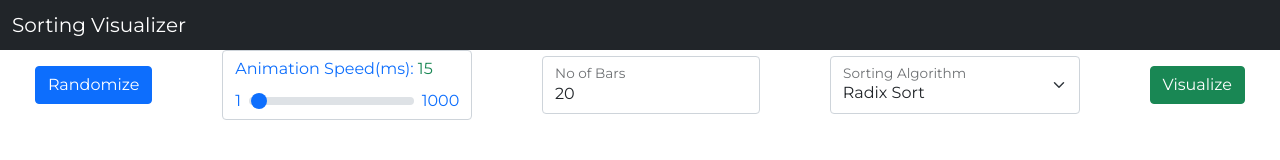
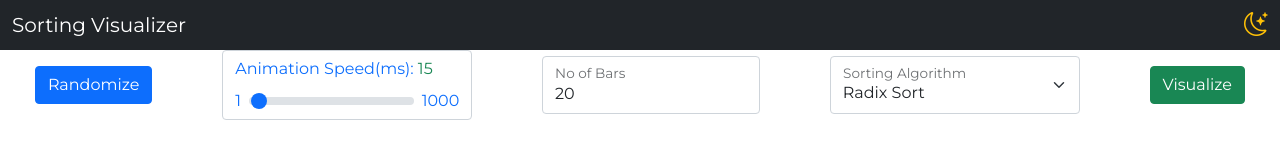
Before and after one commit to The-SP/Visualizer, a React (Create React App) app: page / in a window 1280 px wide. Shown: the top 160 px of the page. Built offline with nearby package versions, Linux system fonts and the light colour scheme.

Commit message:
Add dark theme toggle option and use bootstrap-icon

```diff
--- a/public/index.html
+++ b/public/index.html
@@ -19,6 +19,8 @@
     <link href='https://fonts.googleapis.com/css?family=Montserrat' rel='stylesheet'>
     <!-- Bootstrap -->
     <link href="https://cdn.jsdelivr.net/npm/bootstrap@5.1.3/dist/css/bootstrap.min.css" rel="stylesheet" integrity="sha384-1BmE4kWBq78iYhFldvKuhfTAU6auU8tT94WrHftjDbrCEXSU1oBoqyl2QvZ6jIW3" crossorigin="anonymous">
+    <!-- Bootstrap Icons -->
+    <link rel="stylesheet" href="https://cdn.jsdelivr.net/npm/bootstrap-icons@1.8.0/font/bootstrap-icons.css">
     <title>Visualizer</title>
   </head>
   <body>
--- a/src/Sorting/Sorting.css
+++ b/src/Sorting/Sorting.css
@@ -19,3 +19,27 @@
     font-size: 0.5rem;
     color: white;
 }
+
+/* For dark and light theme */
+:root {
+    --background: white;
+    --text-primary: black;
+}
+
+[data-theme='dark'] {
+    --background: #222;
+    --text-primary: white;
+}
+
+.theme {
+  background-color: var(--background);
+  height: 100vh;
+}
+
+.theme-icon {
+    cursor: pointer;
+}
+
+.theme-icon :hover {
+    color: orangered;
+}
--- a/src/Sorting/Sorting.js
+++ b/src/Sorting/Sorting.js
@@ -15,6 +15,13 @@ const Sorting = () => {
   const [noOfBars, setNoOfBars] = useState(20); // 450 is limit otherwise nothing appears
   const [animation_speed, setAnimationSpeed] = useState(15);
   const [activeAlgorithm, setActiveAlgorithm] = useState(6);
+
+  // Toggle theme
+  const [theme, setTheme] = useState("light");
+  function switchTheme() {
+    const newTheme = theme === "light" ? "dark" : "light";
+    setTheme(newTheme);
+  }
 
   function resetArray() {
     const arr = [];
@@ -86,10 +93,18 @@ const Sorting = () => {
   }
 
   return (
-    <>
+    <div class="theme" data-theme={theme}>
       <nav className="navbar navbar-dark bg-dark">
         <div className="container-fluid">
           <span className="navbar-brand mb-0 h1">Sorting Visualizer</span>
+          {/* Toggle theme */}
+          <span className="theme-icon text-warning h4 mb-0" onClick={switchTheme}>
+            {theme === "light" ? (
+              <i className="bi bi-moon-stars"></i>
+            ) : (
+              <i className="bi bi-brightness-high"></i>
+            )}
+          </span>
         </div>
       </nav>
 
@@ -167,7 +182,7 @@ const Sorting = () => {
       <div className="sorting">
         <Bars array={array} />
       </div>
-    </>
+    </div>
   );
 };
 
```
